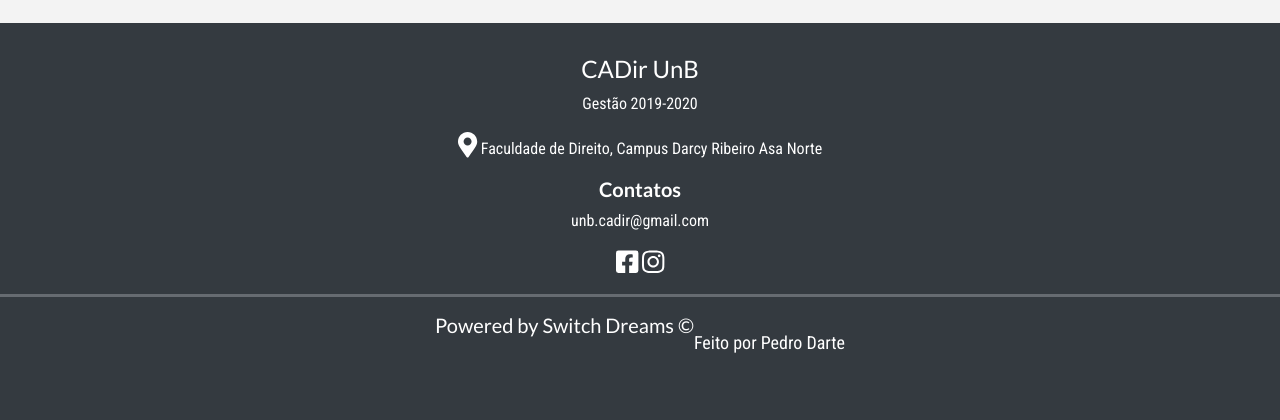
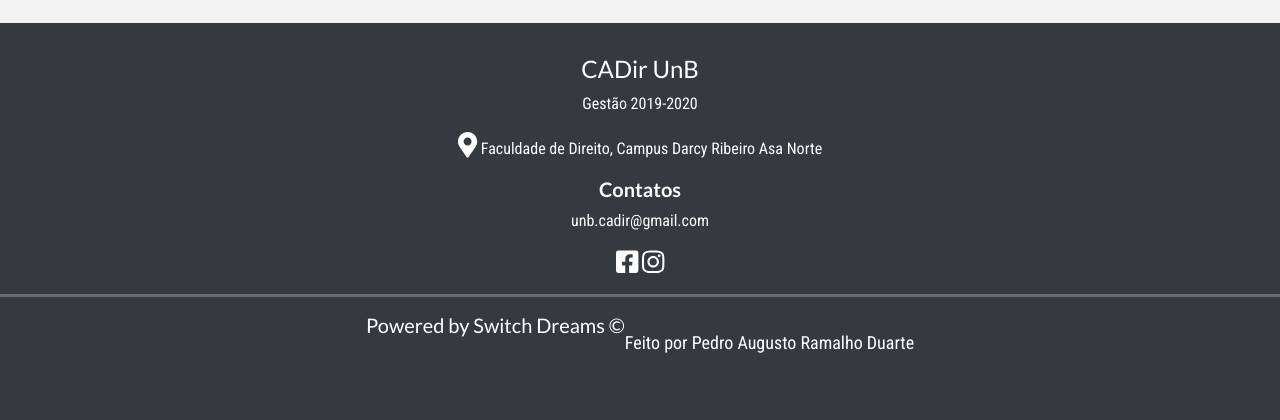
Before and after one commit to SwitchDreams/SiteCADir, a Django app: page / in a window 1280 px wide. Shown: the part 4481-4901 px from the top of the page. Run offline with Django 3.2, Linux system fonts and the light colour scheme; data comes from the database, SQL or seed files in the repository; some libraries are stand-ins or nearby versions.

Commit message:
Atualiza nome no footer para nome completo Pedro Augusto Ramalho Duarte

```diff
--- a/core/templates/main_page.html
+++ b/core/templates/main_page.html
@@ -213,5 +213,5 @@
 {% endblock %}
 
 {% block footer_credit %}
-    <p class="text-center mt-3">Feito por Pedro Darte</p>
+    <p class="text-center mt-3">Feito por Pedro Augusto Ramalho Duarte</p>
 {% endblock %}
```
